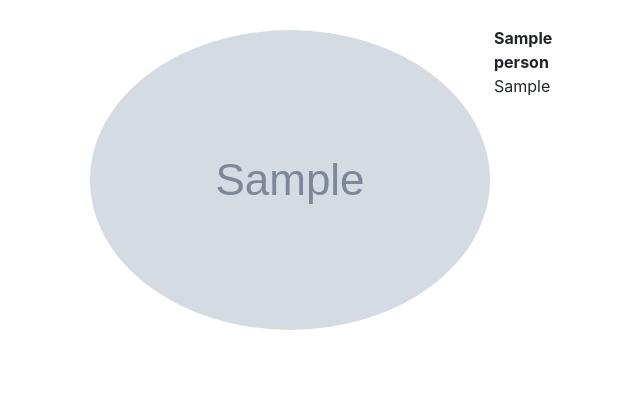
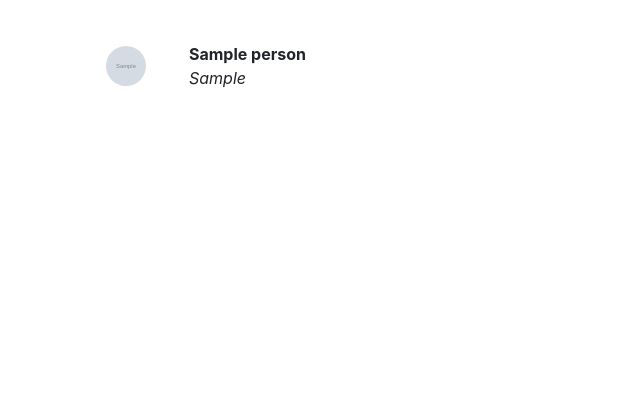
Before and after one commit to GPCR-ModSim/qfepweb, a Django app: page /about/ in a window 1280 px wide. Shown: the part 59-479 px from the top of the page, without its empty margins (30-670 px from the left). Run offline with Django 3.2, Linux system fonts and the light colour scheme; tables that the repository leaves empty hold one stand-in row (values such as "Sample post"); grey boxes marked "Sample" are stand-in pictures; some libraries are stand-ins or nearby versions.

Commit message:
Added the Team page in About.

```diff
--- /dev/null
+++ b/about/admin.py
@@ -0,0 +1,5 @@
+from django.contrib import admin
+from about.models import Person
+
+
+admin.site.register(Person)
--- a/about/templates/about/person_list.html
+++ b/about/templates/about/person_list.html
@@ -3,12 +3,22 @@
 {% block title %}About{% endblock %}
 
 {% block content %}
- {% for person in object_list %}
-  <div class="people-card col-lg-6 col-sm-12 p-3 position-relative">
-   <img src="{{ person.picture.url }}" class="float-left p-1 rounded-circle" />
-   <a href="{{ person.get_absolute_url }}" class="stretched-link text-decoration-none"></a>
-   <strong>{{ person.name }}</strong><br />
-   {{ person.position }}
+ <div class="container">
+  <div class="row p-3">
+   {% for person in object_list %}
+    <div class="person-card col-lg-6 col-sm-12 p-3 position-relative">
+     <a href="{{ person.get_absolute_url }}" class="stretched-link text-decoration-none"></a>
+     <div class="row">
+      <div class="col-2">
+       <img src="{{ person.picture.url }}" class="person-pic float-left p-1 rounded-circle" />
+      </div>
+      <div class="col-10">
+       <strong>{{ person.name }}</strong><br />
+       <i>{{ person.position }}</i>
+      </div>
+     </div>
+    </div>
+   {% endfor %}
   </div>
- {% endfor %}
+ </div>
 {% endblock content %}
--- a/qfepweb/settings.py
+++ b/qfepweb/settings.py
@@ -130,10 +130,11 @@ USE_L10N = True
 
 USE_TZ = True
 
-
 # Static files (CSS, JavaScript, Images)
 # https://docs.djangoproject.com/en/3.1/howto/static-files/
 
 STATIC_URL = '/static/'
-STATIC_ROOT = (os.sep.join([str(BASE_DIR), "static"]))
+STATIC_ROOT = BASE_DIR / "static"
+MEDIA_URL = '/media/'
+MEDIA_ROOT = BASE_DIR / "media"
 CRISPY_TEMPLATE_PACK = 'bootstrap4'
--- a/qfepweb/urls.py
+++ b/qfepweb/urls.py
@@ -25,4 +25,5 @@ urlpatterns = [
     path('about/', include('about.urls')),
     path('r/', include('runner.urls')),
     path('u/', include('utils.urls')),
-] + static(settings.STATIC_URL, document_root=settings.STATIC_ROOT)
+] + static(settings.STATIC_URL, document_root=settings.STATIC_ROOT) +\
+    static(settings.MEDIA_URL, document_root=settings.MEDIA_ROOT)
--- a/utils/static/css/custom.css
+++ b/utils/static/css/custom.css
@@ -11,6 +11,13 @@
 .form-control.is-invalid {
 	color: #B53302 !important;
 	border-color: #B53302 !important;
+}
+.person-card:hover {
+        background-color: #FFC314;
+}
+.person-pic {
+	max-width: 48px;
+	height: 100%;
 }
 /* From paletton.com */
 /* Use this colors as a reference, or directly through classes */
```
Also changed, not shown: 1 other file.
